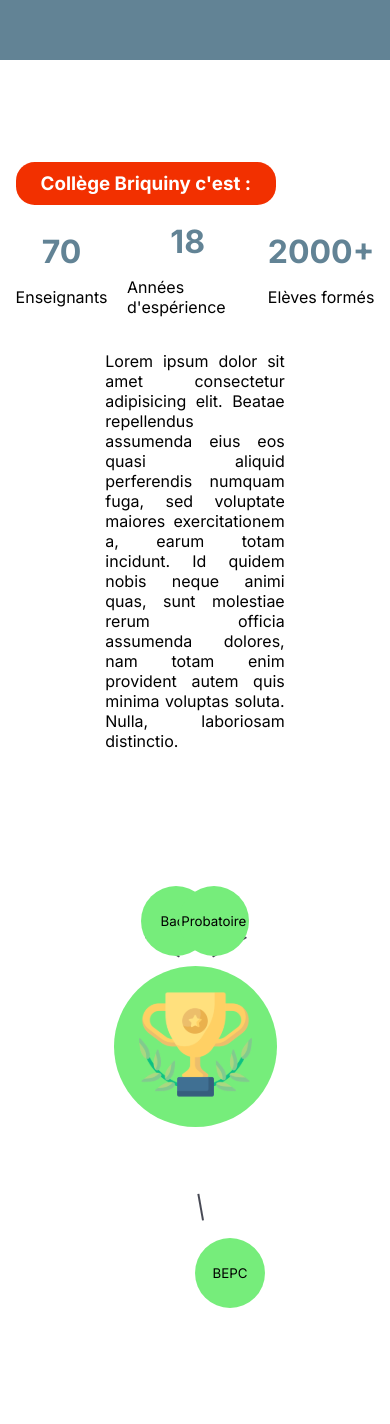
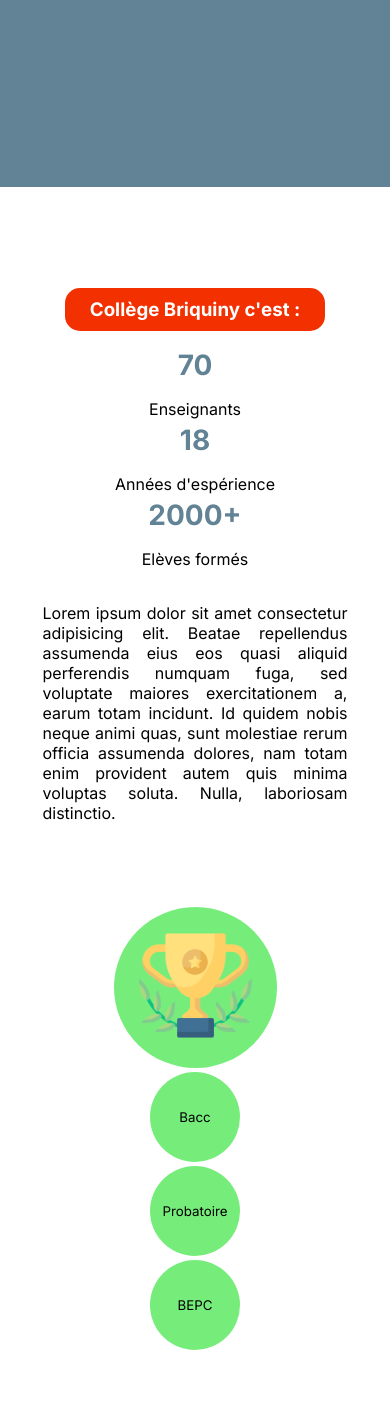
Before and after one commit to logan496/Briquiny-web, a React (Vite) app in the folder briquiny-frontend/: page /college_briquiny in a window 390 px wide. Shown: the part 546-1970 px from the top of the page. Built offline with nearby package versions, Linux system fonts and the light colour scheme.

Commit message:
page du college responsive + effet de hover à l'acceuil

```diff
--- a/briquiny-frontend/src/pages/Briquiny_college/briquiny_college.css
+++ b/briquiny-frontend/src/pages/Briquiny_college/briquiny_college.css
@@ -5,7 +5,7 @@
 }
 
 .bqn_colllege_head {
-  height: 60vh;
+  height: 75vh;
   width: 100%;
   background-color: #628395;
   display: flex;
@@ -15,6 +15,11 @@
 }
 .bqn_colllege_head h1 {
   font-size: 45px;
+}
+@media screen and (max-width: 1200px) {
+  .bqn_colllege_head h1 {
+    text-align: center;
+  }
 }
 
 .content_wrapper {
@@ -40,7 +45,7 @@
   width: -moz-fit-content;
   width: fit-content;
   padding: 10px 25px;
-  border-radius: 1em;
+  border-radius: 15px;
   color: white;
 }
 .content_wrapper .clg_section1 .nbrs_wrapper {
@@ -62,6 +67,17 @@
 .content_wrapper .clg_section1 .nbrs_wrapper .stat_item h1 {
   color: #628395;
 }
+@media screen and (max-width: 1200px) {
+  .content_wrapper .clg_section1 .nbrs_wrapper .stat_item h1 {
+    font-size: 28px;
+  }
+}
+@media screen and (max-width: 1200px) {
+  .content_wrapper .clg_section1 .nbrs_wrapper {
+    flex-direction: column;
+    row-gap: 0.5vh;
+  }
+}
 .content_wrapper .clg_section1 .section1_text_container {
   width: 100%;
   display: flex;
@@ -73,12 +89,19 @@
   width: 50%;
   text-align: justify;
 }
+@media screen and (max-width: 1200px) {
+  .content_wrapper .clg_section1 .section1_text_container p {
+    width: 85%;
+  }
+}
+@media screen and (max-width: 1200px) {
+  .content_wrapper .clg_section1 {
+    align-items: center;
+  }
+}
 .content_wrapper .clg_section2 {
   width: 100%;
   position: relative;
-  display: flex;
-  align-items: center;
-  justify-content: center;
   height: 50vh;
 }
 .content_wrapper .clg_section2 .succes_container {
@@ -86,18 +109,35 @@
   height: fit-content;
   width: -moz-fit-content;
   width: fit-content;
+  position: absolute;
+  top: 35%;
+  right: 45%;
   padding: 25px;
   background-color: #76ED7B;
+  position: absolute;
   border-radius: 100%;
-  position: relative;
-  position: absolute;
   z-index: 2;
+}
+@media screen and (min-width: 1650px) {
+  .content_wrapper .clg_section2 .succes_container {
+    right: 42%;
+  }
+}
+@media screen and (max-height: 600px) {
+  .content_wrapper .clg_section2 .succes_container {
+    position: static;
+  }
+}
+@media screen and (max-width: 1200px) {
+  .content_wrapper .clg_section2 .succes_container {
+    position: static;
+  }
 }
 .content_wrapper .clg_section2 button {
   position: absolute;
   background-color: #76ED7B;
-  height: 70px;
-  width: 70px;
+  height: 90px;
+  width: 90px;
   border-radius: 100%;
   border: none;
   z-index: 2;
@@ -105,40 +145,54 @@
 .content_wrapper .clg_section2 button:hover {
   cursor: pointer;
 }
+@media screen and (max-height: 600px) {
+  .content_wrapper .clg_section2 button {
+    position: static;
+  }
+}
+@media screen and (max-width: 1200px) {
+  .content_wrapper .clg_section2 button {
+    position: static;
+  }
+}
 .content_wrapper .clg_section2 button:nth-child(5) {
-  top: 50px;
-  left: 35%;
+  top: 25%;
+  left: 30%;
 }
 .content_wrapper .clg_section2 button:nth-child(6) {
-  top: 50px;
+  top: 25%;
   right: 35%;
 }
 .content_wrapper .clg_section2 button:nth-child(7) {
-  bottom: -50px;
-  left: 50%;
+  bottom: -15%;
+  left: 45%;
 }
-.content_wrapper .clg_section2 .liaison {
-  height: 2px;
-  background-color: #474954;
-  position: absolute;
+@media screen and (max-height: 600px) {
+  .content_wrapper .clg_section2 {
+    display: flex;
+    flex-direction: row;
+    align-items: center;
+    justify-content: center;
+    -moz-column-gap: 1vw;
+         column-gap: 1vw;
+  }
+  .content_wrapper .clg_section2 svg {
+    display: none;
+  }
 }
-.content_wrapper .clg_section2 .liaison:nth-child(1) {
-  width: 10vw;
-  top: 110px;
-  left: 35.5%;
-  rotate: 30deg;
-}
-.content_wrapper .clg_section2 .liaison:nth-child(2) {
-  width: 10vw;
-  top: 110px;
-  right: 35%;
-  rotate: -30deg;
-}
-.content_wrapper .clg_section2 .liaison:nth-child(3) {
-  width: 7vw;
-  bottom: 50px;
-  left: 47.8%;
-  rotate: -100deg;
+@media screen and (max-width: 1200px) {
+  .content_wrapper .clg_section2 {
+    height: -moz-fit-content;
+    height: fit-content;
+    display: flex;
+    flex-direction: column;
+    align-items: center;
+    justify-content: center;
+    row-gap: 1vw;
+  }
+  .content_wrapper .clg_section2 svg {
+    display: none;
+  }
 }
 
 .clg_section3 {
@@ -152,23 +206,34 @@
   width: -moz-fit-content;
   width: fit-content;
   padding: 10px 25px;
-  border-radius: 20px;
+  border-radius: 15px;
   background-color: #F23000;
   color: #fff;
 }
 .clg_section3 .services_wrapper {
   display: flex;
   flex-direction: row;
-  -moz-column-gap: 2vw;
-       column-gap: 2vw;
+  -moz-column-gap: 1vw;
+       column-gap: 1vw;
   align-items: center;
   justify-content: center;
 }
 .clg_section3 .services_wrapper .service_item {
+  height: -moz-fit-content;
+  height: fit-content;
+  width: -moz-fit-content;
+  width: fit-content;
+  padding: 15px 15px;
   display: flex;
   flex-direction: column;
   align-items: center;
   row-gap: 2vh;
+  transition: 0.2s;
+}
+.clg_section3 .services_wrapper .service_item:hover {
+  border-radius: 1em;
+  cursor: pointer;
+  box-shadow: 0px 0px 5px 1px rgba(242, 48, 0, 0.4);
 }
 .clg_section3 .services_wrapper .service_item p {
   width: 50%;
@@ -176,10 +241,21 @@
   color: #628395;
   font-weight: bold;
 }
+@media screen and (max-width: 1200px) {
+  .clg_section3 .services_wrapper {
+    flex-direction: column;
+    row-gap: 1vh;
+  }
+}
+@media screen and (max-width: 1200px) {
+  .clg_section3 {
+    align-items: center;
+  }
+}
 
 .service_item_subst {
-  height: 80px;
-  width: 80px;
+  height: 150px;
+  width: 150px;
   background-color: #628395;
   border-radius: 100%;
 }
--- a/briquiny-frontend/src/pages/Briquiny_college/briquiny_college.jsx
+++ b/briquiny-frontend/src/pages/Briquiny_college/briquiny_college.jsx
@@ -1,9 +1,16 @@
 import './briquiny_college.css'
 import success_icon from '../../assets/success.svg'
-import { useState } from 'react'
+import { useState, useRef, useEffect } from 'react'
 
 function Briquiny_college() {
-  const [ isObsOpen, setIsObsOpen ] =  useState(false)
+  const [ isOverlayOpen, setIsOverlayOpen ] =  useState(false)
+  const mainBubbleRef = useRef(null)
+  const bubble1Ref = useRef(null)
+  const bubble2Ref = useRef(null)
+  const bubble3Ref = useRef(null)
+  const line1Ref = useRef(null)
+  const line2Ref = useRef(null)
+  const line3Ref = useRef(null)
 
   const resArr = [
     {
@@ -23,10 +30,42 @@
     },
   ]
 
+  const svgAttributesSetter = (svgLine, firstBlock, secondBlock)=>{
+    if (firstBlock && svgLine) {
+      const x1 = secondBlock.offsetLeft + secondBlock.offsetWidth / 2;
+      const y1 = secondBlock.offsetTop + secondBlock.offsetHeight / 2;
+      const x2 = firstBlock.offsetLeft + firstBlock.offsetWidth / 2;
+      const y2 = firstBlock.offsetTop + firstBlock.offsetHeight / 2;
+
+      svgLine.setAttribute("x1", x1);
+      svgLine.setAttribute("y1", y1);
+      svgLine.setAttribute("x2", x2);
+      svgLine.setAttribute("y2", y2);
+    }
+  }
+
+  useEffect(()=>{
+    const mainBubbleElem = mainBubbleRef.current
+    const bubble1Elem = bubble1Ref.current
+    const bubble2Elem = bubble2Ref.current
+    const bubble3Elem = bubble3Ref.current
+    const line1Elem = line1Ref.current
+    const line2Elem = line2Ref.current
+    const line3Elem = line3Ref.current
+
+
+    svgAttributesSetter(line1Elem, mainBubbleElem, bubble1Elem)
+    svgAttributesSetter(line2Elem, mainBubbleElem, bubble2Elem)
+    svgAttributesSetter(line3Elem, mainBubbleElem, bubble3Elem)
+
+
+
+  },[])
+
   return (
     <div className="bqn_college">
       {
-        isObsOpen ? <Obstructor results={resArr} setter={setIsObsOpen}/> : null
+        isOverlayOpen ? <Obstructor results={resArr} setter={setIsOverlayOpen}/> : null
       }
       <div className="bqn_colllege_head">
         <h1>Collège Briquiny</h1>
@@ -47,15 +86,15 @@
         </div>
         <div className="clg_section2">
           {/* pour l'affichage des stats du collèges */}
-          <div className="liaison"></div>
-          <div className="liaison"></div>
-          <div className="liaison"></div>
-          <div className="succes_container">
+          <svg width="100"><line stroke='black' ref={line1Ref}/></svg>
+          <svg width="100"><line stroke='black' ref={line2Ref}/></svg>
+          <svg width="100"><line stroke='black' ref={line3Ref}/></svg>
+          <div ref={mainBubbleRef} className="succes_container">
             <img src={success_icon} alt="success_icon" />
           </div>
-          <button onClick={()=>setIsObsOpen(true)}>Bacc</button>
-          <button onClick={()=>setIsObsOpen(true)}>Probatoire</button>
-          <button onClick={()=>setIsObsOpen(true)}>BEPC</button>
+          <button ref={bubble1Ref} onClick={()=>setIsOverlayOpen(true)}>Bacc</button>
+          <button ref={bubble2Ref} onClick={()=>setIsOverlayOpen(true)}>Probatoire</button>
+          <button ref={bubble3Ref} onClick={()=>setIsOverlayOpen(true)}>BEPC</button>
         </div>
         <div className="clg_section3">
           <h3 className="clg_section_title">Service proposés</h3>
@@ -76,7 +115,7 @@
   return(
     <div className="obstructor_wrapper">
       <div className="obstructor">
-        <button onClick={()=>setter(false)}>sortir</button>
+        <button onClick={()=>setter(false)}>ok</button>
         <div className="results_container">
           {
             results.map((item)=>{
--- a/briquiny-frontend/src/pages/Briquiny_college/briquiny_college.scss
+++ b/briquiny-frontend/src/pages/Briquiny_college/briquiny_college.scss
@@ -10,7 +10,7 @@
 }
 
 .bqn_colllege_head{
-  height: 60vh;
+  height: 75vh;
   width: 100%;
   background-color: $four;
   display: flex;
@@ -19,6 +19,9 @@
   justify-content: center;
   h1{
     font-size: 45px;
+    @media screen and (max-width:1200px) {
+      text-align: center;
+    }
   }
 }
 
@@ -37,11 +40,11 @@
     row-gap: 2vh;
     align-items: start;
     h3{
-      background-color: #F23000;
+      background-color: $secondary;
       height: fit-content;
       width: fit-content;
       padding: 10px 25px;
-      border-radius: 1em;
+      border-radius: 15px;
       color: white;
     }// section 1 h2
     .nbrs_wrapper{
@@ -59,8 +62,15 @@
         row-gap: 2vh;
         h1{
           color: $four;
+          @media screen and (max-width:1200px) {
+            font-size: 28px;
+          }
         }
       }// stat_item
+      @media screen and (max-width:1200px) {
+        flex-direction: column;
+        row-gap: 0.5vh;
+      }
     }//nbrs_wrapper
     .section1_text_container{
       width: 100%;
@@ -71,76 +81,92 @@
       p{
         width: 50%;
         text-align: justify;
+        @media screen and (max-width:1200px) {
+          width: 85%;
+        }
       }
+    }
+    @media screen and (max-width:1200px) {
+      align-items: center;
     }
   }//clg section 1
 
   .clg_section2{
     width: 100%;
     position: relative;
-    display: flex;
-    align-items: center;
-    justify-content: center;
     height: 50vh;
     .succes_container{
       height: fit-content;
       width: fit-content;
+      position: absolute;
+      top: 35%;
+      right: 45%;
       padding: 25px;
       background-color: $third;
+      position: absolute;
       border-radius: 100%;
-      position: relative;
-      position: absolute;
       z-index: 2;
+      @media screen and (min-width:1650px) {
+        right: 42%;
+      }
+      @media screen and (max-height:600px) {
+        position: static;
+      }
+      @media screen and (max-width:1200px) {
+        position: static;
+      }
     }// succes_container
     button{
       position: absolute;
       background-color: $third;
-      height: 70px;
-      width: 70px;
+      height: 90px;
+      width: 90px;
       border-radius: 100%;
       border: none;
       z-index: 2;
       &:hover{
         cursor: pointer;
       }
+      @media screen and (max-height:600px) {
+        position: static;
+      }
+      @media screen and (max-width:1200px) {
+        position: static;
+      }
     }// button
     button:nth-child(5){
-      top: 50px;
-      left: 35%;
+      top: 25%;
+      left: 30%;
     }
     button:nth-child(6){
-      top: 50px;
+      top: 25%;
       right: 35%;
     }
     button:nth-child(7){
-      bottom: -50px;
-      left: 50%;
+      bottom: -15%;
+      left: 45%;
     }
-
-    .liaison{
-      height: 2px;
-      background-color: $primary;
-      position: absolute;
+    @media screen and (max-height:600px) {
+      display: flex;
+      flex-direction: row;
+      align-items: center;
+      justify-content: center;
+      column-gap: 1vw;
+      svg{
+        display: none;
+      }
     }
-    .liaison:nth-child(1){
-      width: 10vw;
-      top: 110px;
-      left: 35.5%;
-      rotate: 30deg;
+    @media screen and (max-width:1200px) {
+      height: fit-content;
+      display: flex;
+      flex-direction: column;
+      align-items: center;
+      justify-content: center;
+      row-gap: 1vw;
+      svg{
+        display: none;
+      }
     }
-    .liaison:nth-child(2){
-      width: 10vw;
-      top: 110px;
-      right: 35%;
-      rotate: -30deg;
-    }
-    .liaison:nth-child(3){
-      width: 7vw;
-      bottom: 50px;
-      left: 47.8%;
-      rotate: -100deg;
-    }
-
   }// clg section 2
 }
 
@@ -153,21 +179,30 @@
   h3{
     width: fit-content;
     padding: 10px 25px;
-    border-radius: 20px;
+    border-radius: 15px;
     background-color: $secondary;
     color: $five;
   }
   .services_wrapper{
     display: flex;
     flex-direction: row;
-    column-gap: 2vw;
+    column-gap: 1vw;
     align-items: center;
     justify-content: center;
     .service_item{
+      height: fit-content;
+      width: fit-content;
+      padding: 15px 15px;
       display: flex;
       flex-direction: column;
       align-items: center;
       row-gap: 2vh;
+      transition: 0.2s;
+      &:hover{
+        border-radius: 1em;
+        cursor: pointer;
+        box-shadow: 0px 0px 5px 1px rgba($color: $secondary, $alpha: 0.4);
+      }
       p{
         width: 50%;
         text-align: center;
@@ -175,12 +210,19 @@
         font-weight: bold;
       }
     }//Service_item
+    @media screen and (max-width:1200px) {
+      flex-direction: column;
+      row-gap: 1vh;
+    }
   }//service_wrapper
+  @media screen and (max-width:1200px) {
+    align-items: center;
+  }
 }//clg_section3
 
 .service_item_subst{
-  height: 80px;
-  width: 80px;
+  height: 150px;
+  width: 150px;
   background-color: #628395;
   border-radius: 100%;
 }
```
Also changed, not shown: briquiny-frontend/src/pages/Briquiny_home/briquiny_home.css (+6 -2 lines), briquiny-frontend/src/pages/Briquiny_home/briquiny_home.scss (+6 -2 lines), 2 other files (tests, documents, lock files or other folders).
